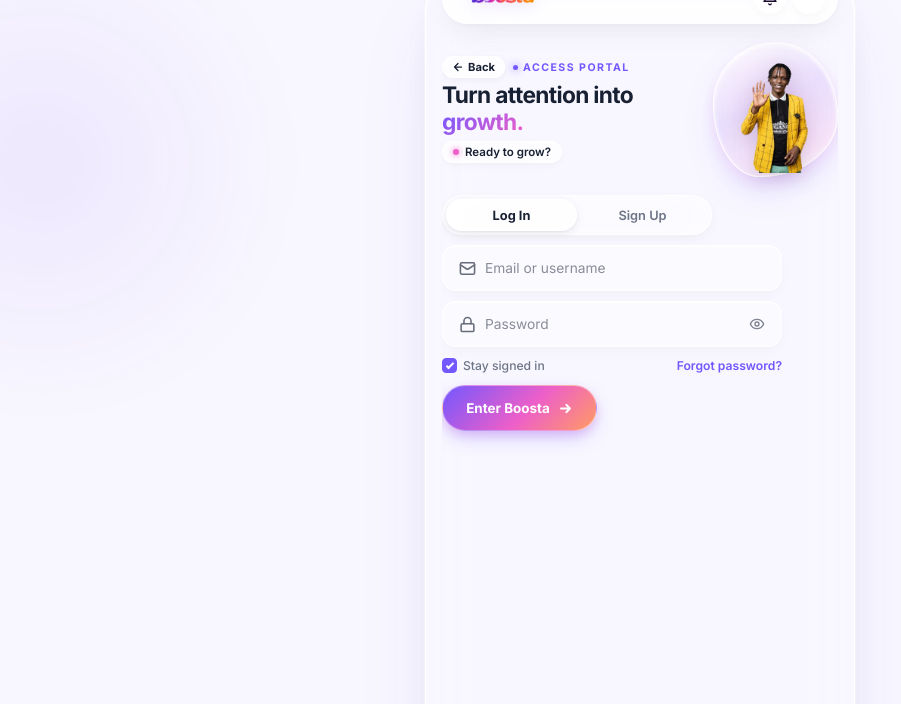
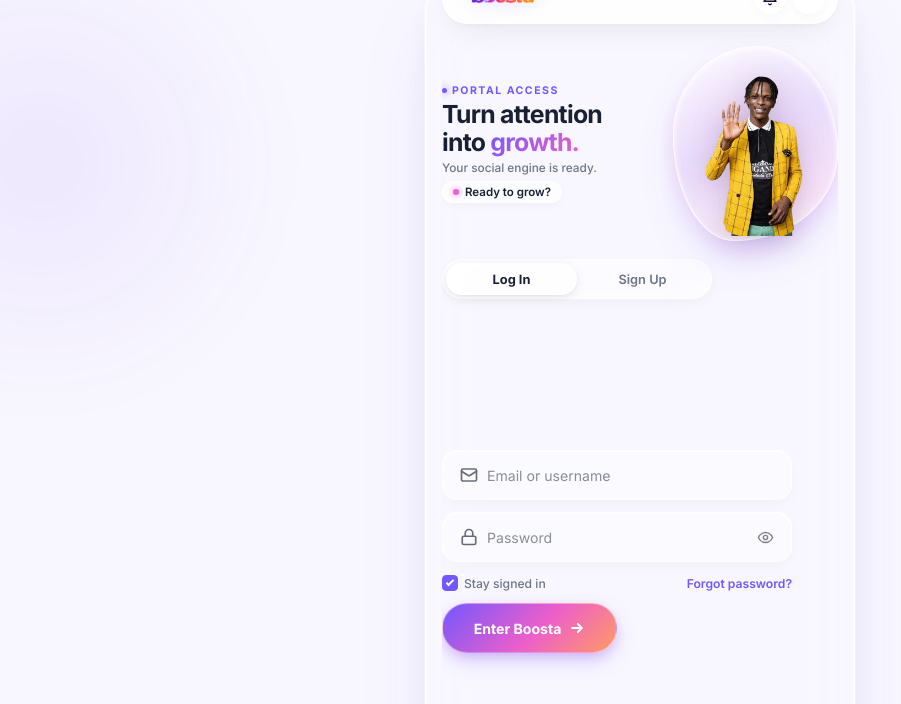
Before and after one commit to piustech1/boosta, a Next.js app: page /login in a window 1280 px wide. Shown: the top 704 px of the page, without its empty margins (0-901 px from the left). Built offline with nearby package versions, Linux system fonts and the light colour scheme.

Commit message:
Enlarge hero asset, remove back button, and balance screen space on auth pages

```diff
--- a/src/app/globals.css
+++ b/src/app/globals.css
@@ -1854,7 +1854,7 @@
 
 /* =========================================================
    BOOSTA AUTH EXPERIENCE — FINAL LIQUID GLASS REDESIGN
-   Mobile-First, Strictly Non-Scrolling, Inline Hero Layout
+   Mobile-First, Strictly Non-Scrolling, Prominent Inline Asset
    ========================================================= */
 
 .auth-experience-wrapper {
@@ -1864,12 +1864,12 @@
   flex: 1;
   min-height: 0;
   overflow: hidden;
-  justify-content: flex-start;
-  padding: 4px 0 2px 0;
+  justify-content: space-between;
+  padding: 8px 0 6px 0;
 }
 
 /* =========================================================
-   1. INLINE HERO: Styled Typography Inline with Mickey Asset
+   1. INLINE HERO: Prominent Mickey Asset + Styled Typography
    ========================================================= */
 .auth-inline-hero {
   display: flex;
@@ -1879,7 +1879,7 @@
   gap: 12px;
   width: 100%;
   margin-top: 4px;
-  margin-bottom: 8px;
+  margin-bottom: 6px;
   flex-shrink: 0;
 }
 
@@ -1897,30 +1897,6 @@
   align-items: center;
   gap: 8px;
   margin-bottom: 4px;
-}
-
-.auth-back-pill {
-  display: inline-flex;
-  align-items: center;
-  gap: 4px;
-  padding: 3px 9px;
-  font-family: inherit;
-  font-size: 0.70rem;
-  font-weight: 700;
-  color: #182033;
-  background: rgba(255, 255, 255, 0.75);
-  backdrop-filter: blur(14px);
-  -webkit-backdrop-filter: blur(14px);
-  border: 1px solid rgba(255, 255, 255, 0.95);
-  border-radius: 999px;
-  cursor: pointer;
-  box-shadow: 0 2px 6px rgba(26, 10, 46, 0.05);
-  transition: transform 0.2s var(--ease-spring), background 0.2s ease;
-}
-
-.auth-back-pill:hover {
-  transform: translateX(-2px);
-  background: rgba(255, 255, 255, 0.95);
 }
 
 .auth-tracker-badge {
@@ -1945,12 +1921,12 @@
 
 .auth-inline-headline {
   font-family: var(--font-syne), 'Syne', sans-serif;
-  font-size: clamp(1.18rem, 4.6vw, 1.42rem);
+  font-size: clamp(1.28rem, 5vw, 1.55rem);
   font-weight: 800;
-  line-height: 1.15;
+  line-height: 1.12;
   color: #182033;
   letter-spacing: -0.03em;
-  margin: 0 0 6px 0;
+  margin: 0 0 4px 0;
   text-align: left;
 }
 
@@ -1958,6 +1934,15 @@
   background: linear-gradient(135deg, #7357FF 0%, #ED5FC9 100%);
   -webkit-background-clip: text;
   -webkit-text-fill-color: transparent;
+}
+
+.auth-inline-subtext {
+  font-size: 0.74rem;
+  font-weight: 500;
+  color: #6D7587;
+  margin: 0 0 6px 0;
+  text-align: left;
+  white-space: nowrap;
 }
 
 .auth-inline-bubble {
@@ -1995,11 +1980,11 @@
   white-space: nowrap;
 }
 
-/* Right: Mickey Asset with Doodling Liquid Dudu */
+/* Right: Prominent Mickey Asset with Doodling Liquid Dudu */
 .auth-inline-asset-wrap {
   position: relative;
-  width: 108px;
-  height: 120px;
+  width: 140px;
+  height: 165px;
   flex-shrink: 0;
   display: flex;
   align-items: center;
@@ -2021,11 +2006,11 @@
   );
   backdrop-filter: blur(20px);
   -webkit-backdrop-filter: blur(20px);
-  border: 1.5px solid rgba(255, 255, 255, 0.95);
+  border: 1.8px solid rgba(255, 255, 255, 0.96);
   box-shadow:
-    0 16px 36px -8px rgba(115, 87, 255, 0.22),
-    0 8px 18px -4px rgba(237, 95, 201, 0.14),
-    inset 0 2px 4px rgba(255, 255, 255, 1);
+    0 20px 42px -8px rgba(115, 87, 255, 0.22),
+    0 10px 22px -4px rgba(237, 95, 201, 0.14),
+    inset 0 2px 5px rgba(255, 255, 255, 1);
   animation:
     doodleMorph 8s ease-in-out infinite,
     doodleWiggle 5.5s ease-in-out infinite alternate;
@@ -2035,8 +2020,8 @@
 
 .dudu-halo {
   position: absolute;
-  inset: -8px;
-  background: radial-gradient(circle at 50% 50%, rgba(237, 95, 201, 0.16), transparent 70%);
+  inset: -12px;
+  background: radial-gradient(circle at 50% 50%, rgba(237, 95, 201, 0.18), transparent 70%);
   border-radius: 50%;
   pointer-events: none;
 }
@@ -2044,12 +2029,12 @@
 .auth-mickey-cutout {
   position: relative;
   z-index: 2;
-  height: 114px;
+  height: 160px;
   width: auto;
   max-width: 100%;
   object-fit: contain;
   display: block;
-  filter: drop-shadow(0 4px 10px rgba(26, 10, 46, 0.15));
+  filter: drop-shadow(0 6px 14px rgba(26, 10, 46, 0.18));
   pointer-events: none;
 }
 
@@ -2061,7 +2046,7 @@
   display: flex;
   justify-content: flex-start;
   margin-top: 4px;
-  margin-bottom: 10px;
+  margin-bottom: 8px;
   flex-shrink: 0;
 }
 
@@ -2141,7 +2126,7 @@
   width: 100%;
   flex: 1;
   min-height: 0;
-  justify-content: flex-start;
+  justify-content: center;
 }
 
 .auth-content-column {
@@ -2182,20 +2167,20 @@
   width: 100%;
 }
 
-/* Floating Liquid-Glass Fields */
+/* Floating Liquid-Glass Fields (iOS 48px Height Standard) */
 .liquid-glass-field {
   position: relative;
   display: flex;
   align-items: center;
   width: 100%;
-  max-width: 340px;
-  height: 44px;
-  margin-bottom: 8px;
-  border-radius: 14px;
-  background: rgba(255, 255, 255, 0.35);
+  max-width: 350px;
+  height: 48px;
+  margin-bottom: 9px;
+  border-radius: 15px;
+  background: rgba(255, 255, 255, 0.38);
   backdrop-filter: blur(16px);
   -webkit-backdrop-filter: blur(16px);
-  border: 1.2px solid rgba(255, 255, 255, 0.78);
+  border: 1.2px solid rgba(255, 255, 255, 0.82);
   box-shadow:
     0 6px 16px -4px rgba(26, 10, 46, 0.04),
     inset 0 1px 1.5px 0 rgba(255, 255, 255, 0.85);
@@ -2205,7 +2190,7 @@
 
 .liquid-glass-field:focus-within {
   transform: translateY(-1px);
-  background: rgba(255, 255, 255, 0.55);
+  background: rgba(255, 255, 255, 0.58);
   border-color: rgba(115, 87, 255, 0.65);
   box-shadow:
     0 10px 22px -4px rgba(115, 87, 255, 0.16),
@@ -2217,12 +2202,12 @@
   display: flex;
   align-items: center;
   justify-content: center;
-  width: 38px;
+  width: 40px;
   height: 100%;
   color: #182033;
   opacity: 0.65;
   flex-shrink: 0;
-  padding-left: 10px;
+  padding-left: 12px;
   transition: opacity 0.2s ease, color 0.2s ease;
 }
 
@@ -2238,10 +2223,10 @@
   border: none;
   outline: none;
   font-family: inherit;
-  font-size: 0.86rem;
+  font-size: 0.88rem;
   font-weight: 500;
   color: #182033;
-  padding: 0 10px 0 4px;
+  padding: 0 12px 0 4px;
   text-align: left;
 }
 
@@ -2255,14 +2240,14 @@
   display: flex;
   align-items: center;
   justify-content: center;
-  width: 38px;
+  width: 40px;
   height: 100%;
   background: transparent;
   border: none;
   color: #182033;
   opacity: 0.55;
   cursor: pointer;
-  padding-right: 10px;
+  padding-right: 12px;
   transition: opacity 0.2s ease, color 0.2s ease;
 }
 
@@ -2277,7 +2262,7 @@
   align-items: center;
   justify-content: space-between;
   width: 100%;
-  max-width: 340px;
+  max-width: 350px;
   margin: 1px 0 10px 0;
   font-size: 0.76rem;
 }
@@ -2295,8 +2280,8 @@
 .custom-glass-checkbox {
   appearance: none;
   -webkit-appearance: none;
-  width: 15px;
-  height: 15px;
+  width: 16px;
+  height: 16px;
   border-radius: 4px;
   border: 1.2px solid rgba(26, 10, 46, 0.22);
   background: rgba(255, 255, 255, 0.6);
@@ -2345,7 +2330,7 @@
   line-height: 1.35;
   color: #6D7587;
   margin: 1px 0 10px 0;
-  max-width: 340px;
+  max-width: 350px;
   text-align: left;
 }
 
@@ -2370,7 +2355,7 @@
   border: 1px solid rgba(115, 87, 255, 0.35);
   border-radius: var(--radius-pill);
   margin-bottom: 8px;
-  max-width: 340px;
+  max-width: 350px;
   animation: slideUpFade 0.25s ease both;
 }
 
@@ -2379,7 +2364,7 @@
   display: flex;
   justify-content: flex-start;
   width: 100%;
-  max-width: 340px;
+  max-width: 350px;
   margin-top: 2px;
 }
 
@@ -2390,18 +2375,18 @@
   align-items: center;
   justify-content: center;
   gap: 8px;
-  min-width: 155px;
-  height: 44px;
-  padding: 0 20px;
+  min-width: 175px;
+  height: 48px;
+  padding: 0 24px;
   border-radius: 999px;
   background: linear-gradient(135deg, #7357FF 0%, #ED5FC9 55%, #FF9B63 100%);
   color: #FFFFFF;
   font-family: inherit;
-  font-size: 0.84rem;
+  font-size: 0.88rem;
   font-weight: 700;
   border: 1px solid rgba(255, 255, 255, 0.35);
   box-shadow:
-    0 8px 20px -4px rgba(115, 87, 255, 0.38),
+    0 8px 22px -4px rgba(115, 87, 255, 0.38),
     0 4px 10px rgba(237, 95, 201, 0.2);
   cursor: pointer;
   transition: transform 0.2s var(--ease-spring), box-shadow 0.22s ease;
@@ -2411,7 +2396,7 @@
 .auth-compact-pill-btn:hover {
   transform: translateY(-2px) scale(1.02);
   box-shadow:
-    0 12px 26px -4px rgba(115, 87, 255, 0.48),
+    0 12px 28px -4px rgba(115, 87, 255, 0.48),
     0 6px 14px rgba(237, 95, 201, 0.25);
 }
 
@@ -2454,6 +2439,31 @@
 .field-stagger-4 { animation: slideUpFade 0.32s var(--ease-out) 0.20s both; }
 .field-stagger-5 { animation: slideUpFade 0.32s var(--ease-out) 0.25s both; }
 
+/* =========================================================
+   4. TRUST & SECURITY MICRO-FOOTER
+   ========================================================= */
+.auth-trust-footer {
+  display: flex;
+  align-items: center;
+  justify-content: center;
+  gap: 6px;
+  width: 100%;
+  padding: 8px 0 2px 0;
+  font-size: 0.68rem;
+  font-weight: 600;
+  color: #6D7587;
+  opacity: 0.85;
+  letter-spacing: 0.02em;
+  user-select: none;
+  flex-shrink: 0;
+}
+
+.trust-shield-icon {
+  display: flex;
+  align-items: center;
+  color: #7357FF;
+}
+
 /* Desktop Responsive Layout */
 @media (min-width: 640px) {
   .auth-inline-hero {
@@ -2462,12 +2472,12 @@
   }
 
   .auth-inline-asset-wrap {
-    width: 125px;
-    height: 135px;
+    width: 165px;
+    height: 195px;
   }
 
   .auth-mickey-cutout {
-    height: 128px;
+    height: 185px;
   }
 
   .auth-segmented-control {
@@ -2476,11 +2486,11 @@
   }
 
   .liquid-glass-field {
-    height: 46px;
-    margin-bottom: 10px;
+    height: 50px;
+    margin-bottom: 12px;
   }
 
   .auth-compact-pill-btn {
-    height: 46px;
-  }
-}
+    height: 50px;
+  }
+}
--- a/src/components/AuthExperience.tsx
+++ b/src/components/AuthExperience.tsx
@@ -86,43 +86,36 @@
   return (
     <div className={`auth-experience-wrapper ${isStandalonePage ? 'auth-standalone' : ''}`}>
       {/* =========================================================
-          1. INLINE HERO: Text & Mickey Asset placed side-by-side
-          Highly styled to match brand without collisions or crushes
+          1. INLINE HERO: Prominent Mickey Asset + Styled Typography
+          Side-by-side with high brand styling, no collisions or crushes
           ========================================================= */}
       <div className="auth-inline-hero">
         {/* Left Column: Styled Typography & Mickey's Speech */}
         <div className="auth-inline-info">
           <div className="auth-inline-tracker-row">
-            {onClose && (
-              <button
-                type="button"
-                className="auth-back-pill"
-                onClick={onClose}
-                aria-label="Back to home"
-              >
-                <svg viewBox="0 0 24 24" width="12" height="12" fill="none" stroke="currentColor" strokeWidth="2.5" strokeLinecap="round" strokeLinejoin="round">
-                  <path d="M19 12H5M12 19l-7-7 7-7" />
-                </svg>
-                <span>Back</span>
-              </button>
-            )}
             <span className="auth-tracker-badge">
               <span className="tracker-glow-dot" aria-hidden="true" />
-              {mode === 'login' ? 'ACCESS PORTAL' : 'JOIN ENGINE'}
+              {mode === 'login' ? 'PORTAL ACCESS' : 'CREATE ENGINE'}
             </span>
           </div>
 
           <h1 className="auth-inline-headline">
             {mode === 'login' ? (
               <>
-                Turn attention into <span className="auth-gradient-text">growth.</span>
+                Turn attention<br />into <span className="auth-gradient-text">growth.</span>
               </>
             ) : (
               <>
-                Start your next <span className="auth-gradient-text">growth story.</span>
+                Start your next<br /><span className="auth-gradient-text">growth story.</span>
               </>
             )}
           </h1>
+
+          <p className="auth-inline-subtext">
+            {mode === 'login'
+              ? 'Your social engine is ready.'
+              : 'Zero setup. Instant social power.'}
+          </p>
 
           {/* Mickey's dynamic reaction speech bubble */}
           <div className={`auth-inline-bubble mode-bubble-${mode}`}>
@@ -131,7 +124,7 @@
           </div>
         </div>
 
-        {/* Right Column: Compact Mickey Asset with Doodling Liquid Dudu */}
+        {/* Right Column: Prominent Mickey Asset with Doodling Liquid Dudu */}
         <div className="auth-inline-asset-wrap">
           <div className="auth-dudu-pebble doodle-animated" aria-hidden="true">
             <div className="dudu-halo" />
@@ -186,7 +179,7 @@
             {mode === 'signup' && (
               <div className="liquid-glass-field field-stagger-1">
                 <span className="field-semantic-icon" aria-hidden="true">
-                  <svg viewBox="0 0 24 24" width="17" height="17" fill="none" stroke="currentColor" strokeWidth="2.2" strokeLinecap="round" strokeLinejoin="round">
+                  <svg viewBox="0 0 24 24" width="18" height="18" fill="none" stroke="currentColor" strokeWidth="2.2" strokeLinecap="round" strokeLinejoin="round">
                     <path d="M19 21v-2a4 4 0 0 0-4-4H9a4 4 0 0 0-4 4v2" />
                     <circle cx="12" cy="7" r="4" />
                   </svg>
@@ -207,7 +200,7 @@
             {/* Email / Username field */}
             <div className="liquid-glass-field field-stagger-2">
               <span className="field-semantic-icon" aria-hidden="true">
-                <svg viewBox="0 0 24 24" width="17" height="17" fill="none" stroke="currentColor" strokeWidth="2.2" strokeLinecap="round" strokeLinejoin="round">
+                <svg viewBox="0 0 24 24" width="18" height="18" fill="none" stroke="currentColor" strokeWidth="2.2" strokeLinecap="round" strokeLinejoin="round">
                   <rect x="2" y="4" width="20" height="16" rx="2" />
                   <path d="m22 7-8.97 5.7a1.94 1.94 0 0 1-2.06 0L2 7" />
                 </svg>
@@ -227,7 +220,7 @@
             {/* Password field with semantic Eye Toggle */}
             <div className="liquid-glass-field field-stagger-3">
               <span className="field-semantic-icon" aria-hidden="true">
-                <svg viewBox="0 0 24 24" width="17" height="17" fill="none" stroke="currentColor" strokeWidth="2.2" strokeLinecap="round" strokeLinejoin="round">
+                <svg viewBox="0 0 24 24" width="18" height="18" fill="none" stroke="currentColor" strokeWidth="2.2" strokeLinecap="round" strokeLinejoin="round">
                   <rect x="3" y="11" width="18" height="11" rx="2" ry="2" />
                   <path d="M7 11V7a5 5 0 0 1 10 0v4" />
                 </svg>
@@ -249,14 +242,14 @@
                 aria-label={showPassword ? 'Hide password' : 'Show password'}
               >
                 {showPassword ? (
-                  <svg viewBox="0 0 24 24" width="16" height="16" fill="none" stroke="currentColor" strokeWidth="2" strokeLinecap="round" strokeLinejoin="round">
+                  <svg viewBox="0 0 24 24" width="17" height="17" fill="none" stroke="currentColor" strokeWidth="2" strokeLinecap="round" strokeLinejoin="round">
                     <path d="M9.88 9.88a3 3 0 1 0 4.24 4.24" />
                     <path d="M10.73 5.08A10.43 10.43 0 0 1 12 5c7 0 10 7 10 7a13.16 13.16 0 0 1-1.67 2.68" />
                     <path d="M6.61 6.61A13.526 13.526 0 0 0 2 12s3 7 10 7a9.74 9.74 0 0 0 5.39-1.61" />
                     <line x1="2" y1="2" x2="22" y2="22" />
                   </svg>
                 ) : (
-                  <svg viewBox="0 0 24 24" width="16" height="16" fill="none" stroke="currentColor" strokeWidth="2" strokeLinecap="round" strokeLinejoin="round">
+                  <svg viewBox="0 0 24 24" width="17" height="17" fill="none" stroke="currentColor" strokeWidth="2" strokeLinecap="round" strokeLinejoin="round">
                     <path d="M2 12s3-7 10-7 10 7 10 7-3 7-10 7-10-7-10-7Z" />
                     <circle cx="12" cy="12" r="3" />
                   </svg>
@@ -316,7 +309,7 @@
                     : 'Create my Boosta'}
                 </span>
                 <span className="pill-btn-arrow" aria-hidden="true">
-                  <svg viewBox="0 0 20 20" width="15" height="15" fill="none" stroke="currentColor" strokeWidth="2.4" strokeLinecap="round" strokeLinejoin="round">
+                  <svg viewBox="0 0 20 20" width="16" height="16" fill="none" stroke="currentColor" strokeWidth="2.4" strokeLinecap="round" strokeLinejoin="round">
                     <path d="M4 10h12M11 5l5 5-5 5" />
                   </svg>
                 </span>
@@ -326,6 +319,18 @@
           </form>
         </div>
       </div>
+
+      {/* =========================================================
+          4. TRUST & SECURITY MICRO-FOOTER (Grounds and fills lower screen)
+          ========================================================= */}
+      <footer className="auth-trust-footer">
+        <span className="trust-shield-icon" aria-hidden="true">
+          <svg viewBox="0 0 24 24" width="13" height="13" fill="none" stroke="currentColor" strokeWidth="2.2" strokeLinecap="round" strokeLinejoin="round">
+            <path d="M12 22s8-4 8-10V5l-8-3-8 3v7c0 6 8 10 8 10z" />
+          </svg>
+        </span>
+        <span>256-Bit Encrypted Session · Instant Delivery Enabled</span>
+      </footer>
     </div>
   );
 };
```
